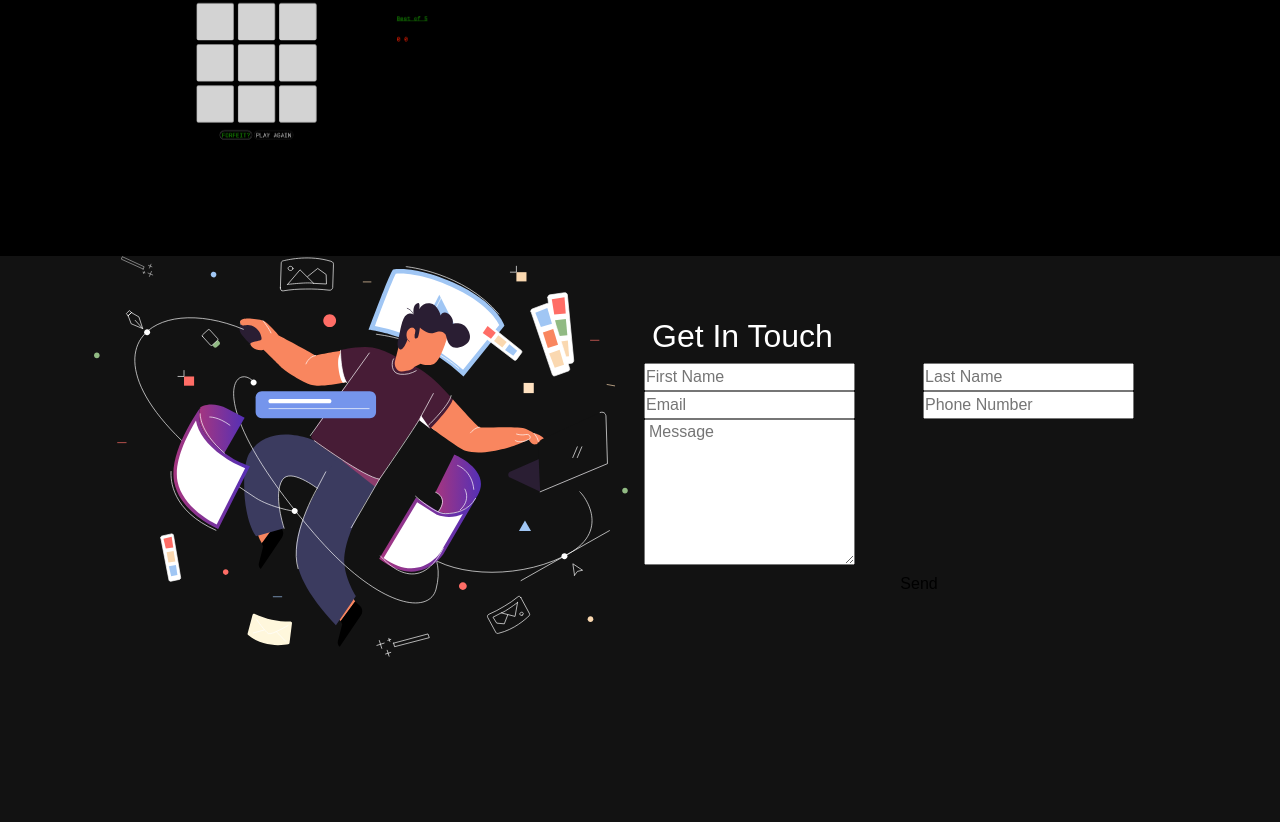
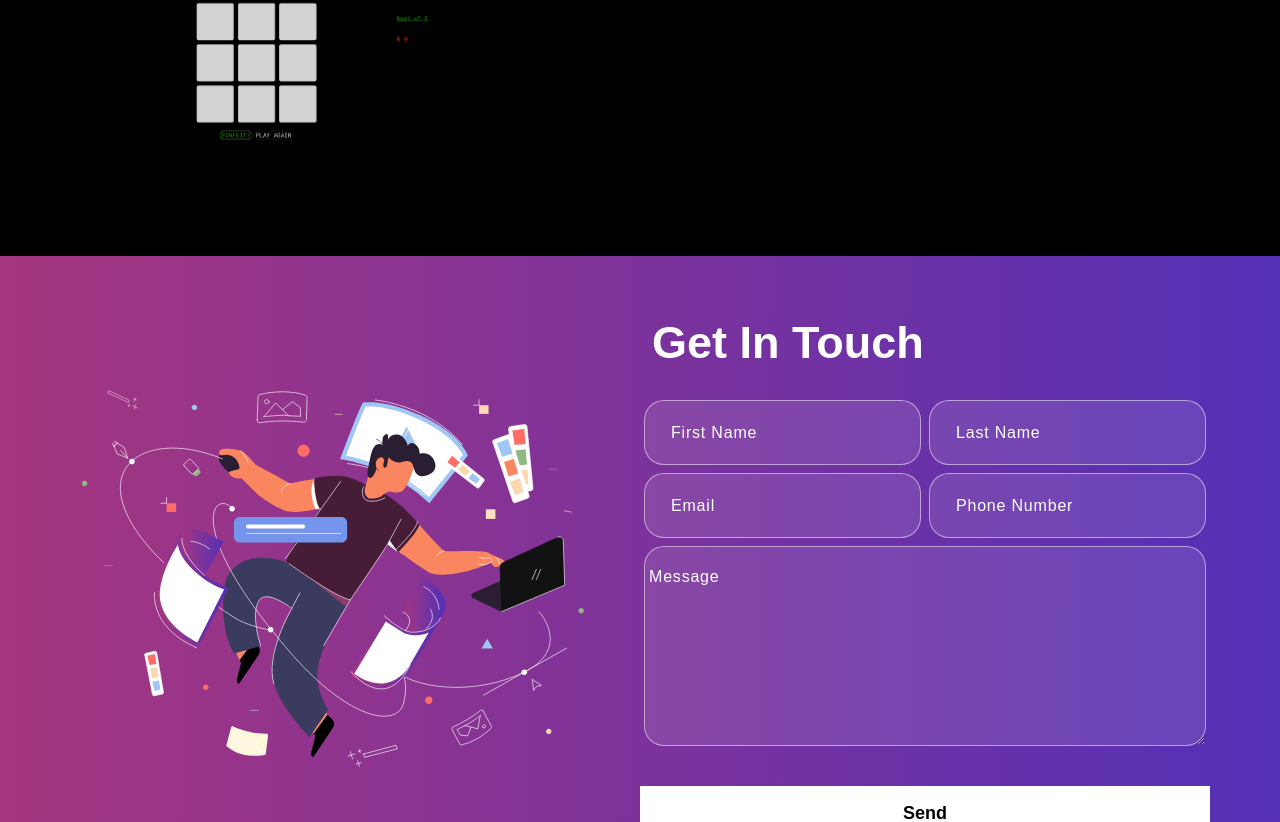
Before and after one commit to Graehm/portfolio, a React (Create React App) app: page / in a window 1280 px wide. Shown: the part 1975-2797 px from the top of the page. Before the commit the page ends 2632 px from the top, so only its background shows below. Built offline with nearby package versions, Linux system fonts and the light colour scheme.

Commit message:
sytling is back babyyyyy but still having useState error with useFrom from formspree

```diff
--- a/src/components/Contact.js
+++ b/src/components/Contact.js
@@ -14,7 +14,7 @@ export const Contact = () => {
   }
 
   return (
-    <section className="container" id="connect">
+    <section className="contact" id="connect">
       <Container>
         <Row className="align-items-center">
           <Col size={12} md={6}>
@@ -70,6 +70,7 @@ export const Contact = () => {
                         <Col size={12} className="px-1">
                           <textarea
                             rows="6"
+                            width="12"
                             className="px-1"
                             name="message"
                             placeholder="Message">
```
